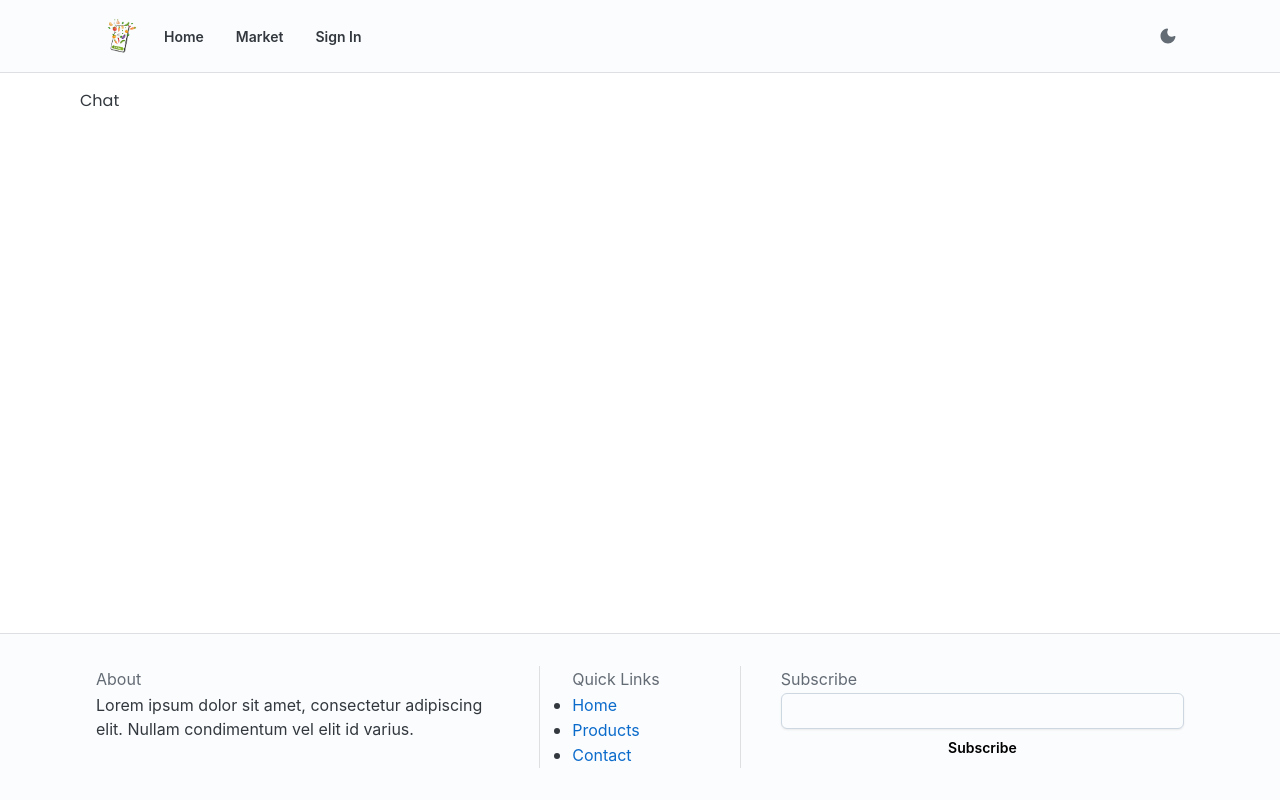
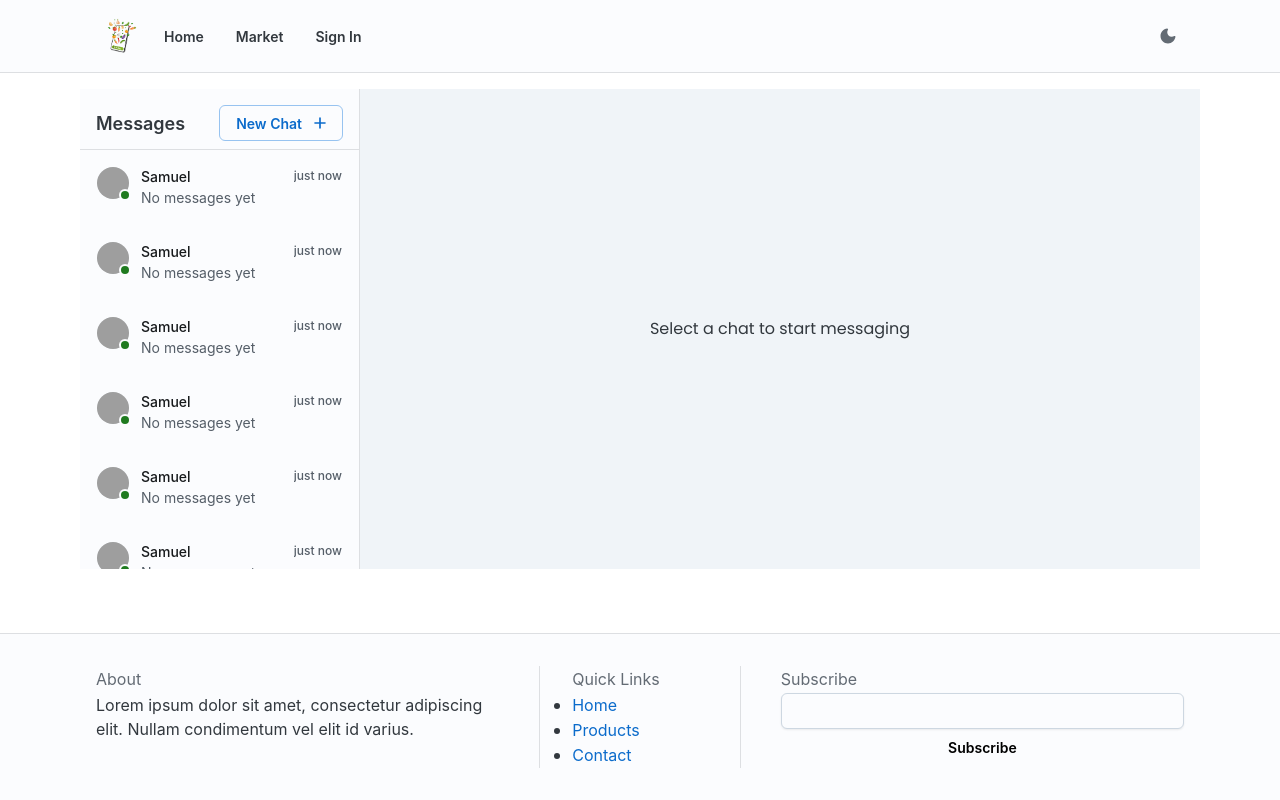
Before and after one commit to iddhi-sulakshana/smart-agriculture-system, a React (Vite) app in the folder frontend/: page /messages in a window 1280 px wide. Built offline with nearby package versions, Linux system fonts and the light colour scheme; grey boxes are pictures that could not be loaded.

Commit message:
Add ConversationList and MessagesPane components to Chat page

```diff
--- a/frontend/src/pages/Chat.jsx
+++ b/frontend/src/pages/Chat.jsx
@@ -1,7 +1,10 @@
-import { Box } from "@mui/joy";
-import React from "react";
+import { Box, Sheet } from "@mui/joy";
+import React, { useState } from "react";
+import ConversationList from "../components/messages/ConversationList";
+import MessagesPane from "../components/messages/MessagesPane";
 
 function Chat() {
+    const [display, setDisplay] = useState(false);
     return (
         <Box
             sx={{
@@ -14,7 +17,22 @@ function Chat() {
                 },
             }}
         >
-            Chat
+            <Sheet
+                sx={{
+                    flex: 1,
+                    width: "100%",
+                    mx: "auto",
+                    display: "grid",
+                    gridTemplateColumns: {
+                        xs: "1fr",
+                        md: "1fr 3fr",
+                    },
+                    boxShadow: 1,
+                }}
+            >
+                <ConversationList />
+                <MessagesPane />
+            </Sheet>
         </Box>
     );
 }
```
